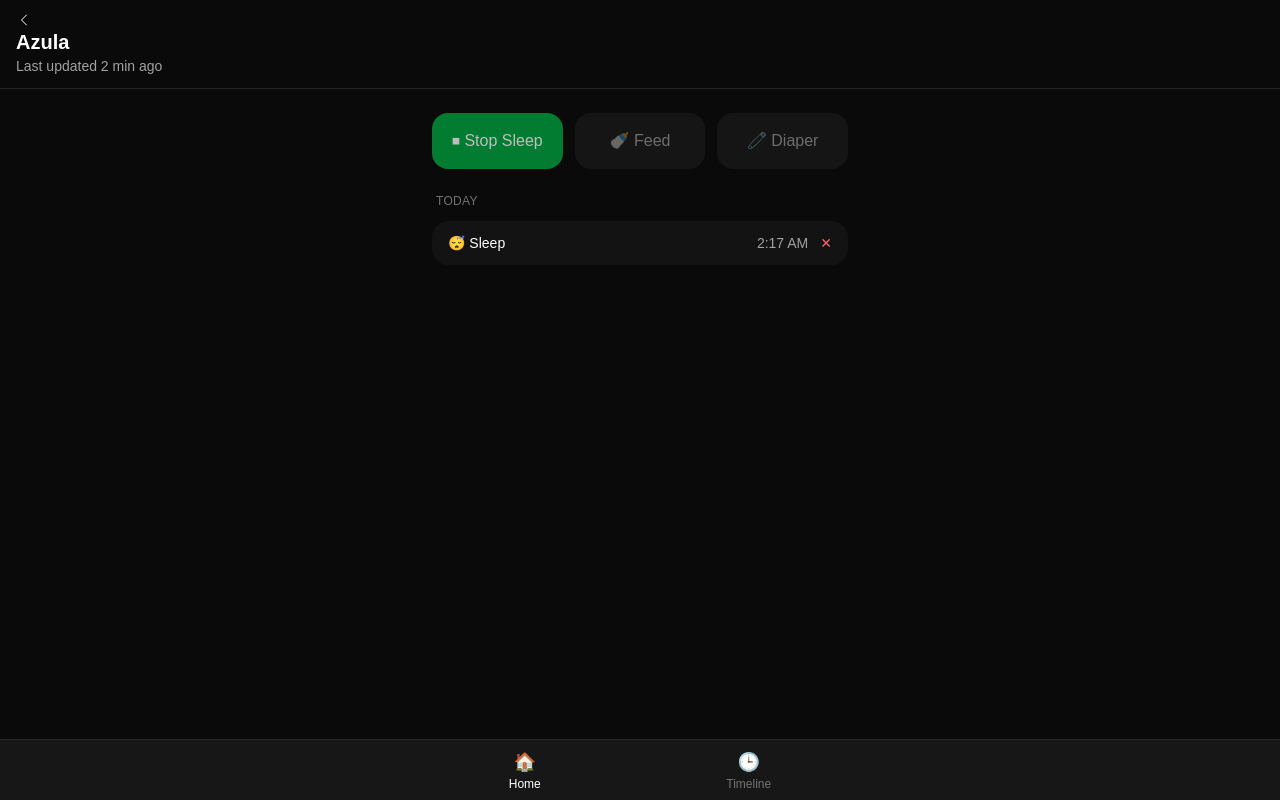
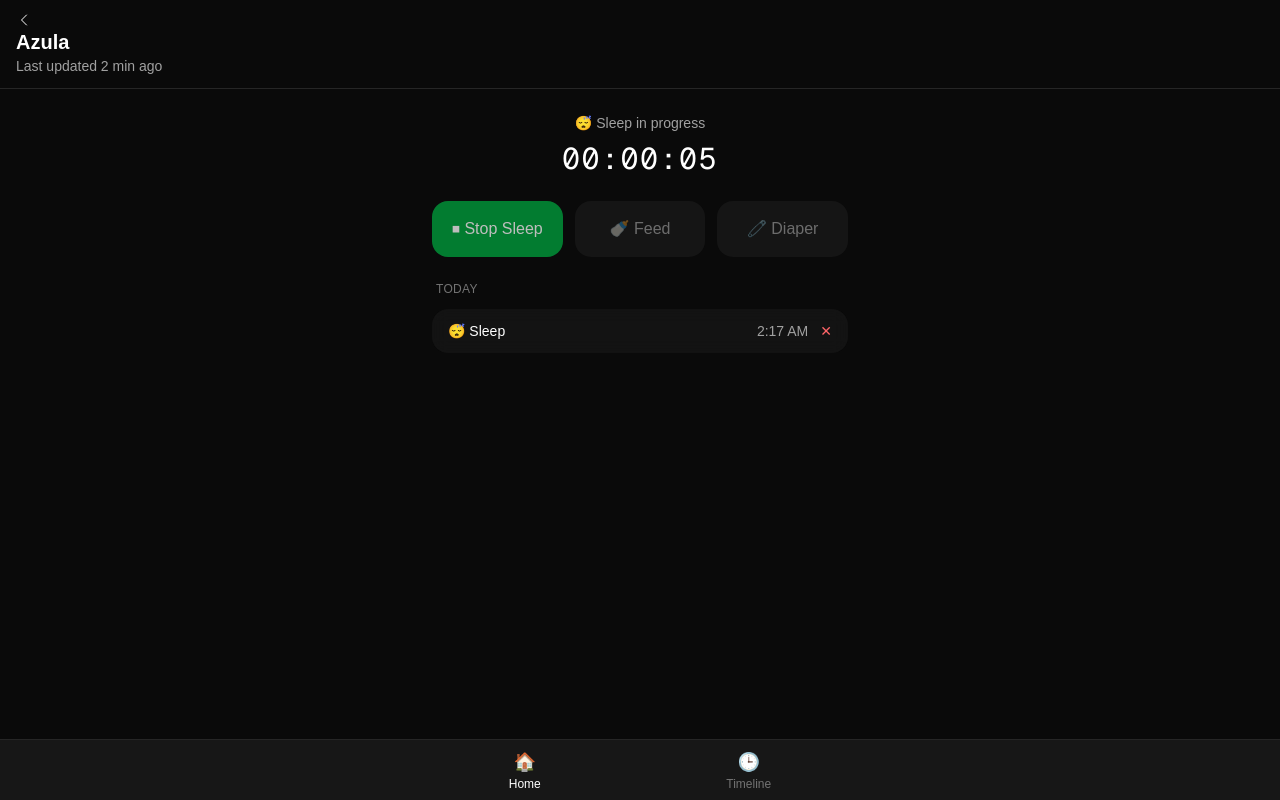
Before and after one commit to vxiong029/drift, a Next.js app: page / in a window 1280 px wide. Built offline with nearby package versions, Linux system fonts and the light colour scheme.

Commit message:
added timer functionality

```diff
--- /dev/null
+++ b/app/components/home/ActiveTimer.tsx
@@ -0,0 +1,43 @@
+'use client';
+import { useLogs } from "@/app/context/LogsContext";
+import { LogEntry } from "@/app/types/log";
+import { useEffect, useState } from "react";
+
+export default function ActiveTimer({ activeLog }: { activeLog: LogEntry }) {
+  const [now, setNow] = useState(Date.now());
+
+  // Update the timer every second when there's an active log
+  useEffect(() => {
+    const interval = setInterval(() => {
+      setNow(Date.now());
+    }, 1000);
+
+    return () => clearInterval(interval);
+  }, []);
+
+  const start = new Date(activeLog.startTime).getTime();
+  const elapsed = now - start;
+
+  const formatTime = (milliseconds: number) => {
+    const totalSeconds = Math.floor(milliseconds / 1000);
+    const hours = Math.floor(totalSeconds / 3600);
+    const minutes = Math.floor((totalSeconds % 3600) / 60);
+    const seconds = totalSeconds % 60;
+
+    return `${hours.toString().padStart(2, '0')}:${minutes.toString().padStart(2, '0')}:${seconds.toString().padStart(2, '0')}`;
+  };
+
+  return (
+    <div className="text-center space-y-2">
+      <div className="text-sm text-neutral-400">
+        {activeLog.type === "sleep" && "😴 Sleep in progress"}
+        {activeLog.type === "feed" && "🍼 Feeding"}
+        {activeLog.type === "diaper" && "🧷 Changing"}
+      </div>
+
+      <div className="text-3xl font-mono tracking-wider">
+        {formatTime(elapsed)}
+      </div>
+    </div>
+  );
+}
--- a/app/components/home/Button.tsx
+++ b/app/components/home/Button.tsx
@@ -1,5 +1,4 @@
 "use client";
-import { useLogs } from "../../context/LogsContext";
 
 export default function Button({
   label,
--- a/app/page.tsx
+++ b/app/page.tsx
@@ -1,10 +1,11 @@
 "use client";
 import QuickActions from "./components/home/QuickActions";
 import Timeline from "./components/home/Timeline";
+import ActiveTimer from "./components/home/ActiveTimer";
 import { useLogs } from "./context/LogsContext";
 
 export default function Home() {
-  const { logs } = useLogs();
+  const { logs, activeLog } = useLogs();
   // Filter logs to only include those from today
   const isToday = (date: Date) => {
     const today = new Date();
@@ -14,6 +15,9 @@ export default function Home() {
   const todaysLogs = logs.filter(log => isToday(new Date(log.startTime)));
   return (
     <div className="space-y-6">
+      {activeLog &&
+        <ActiveTimer activeLog={activeLog} />
+      }
       <QuickActions />
       <Timeline logs={todaysLogs} />
     </div>
```
